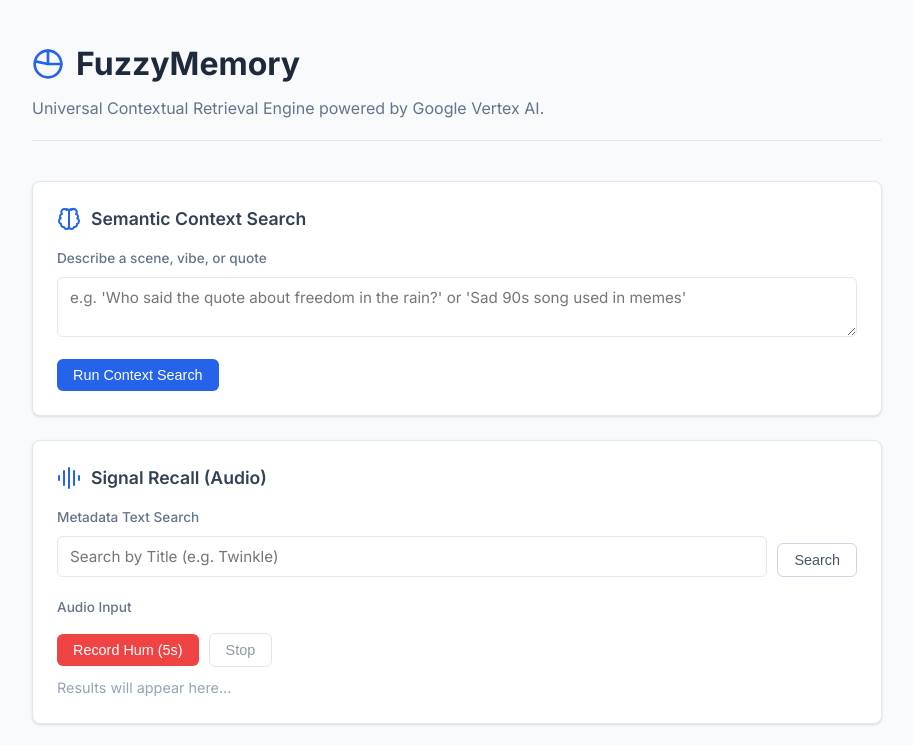
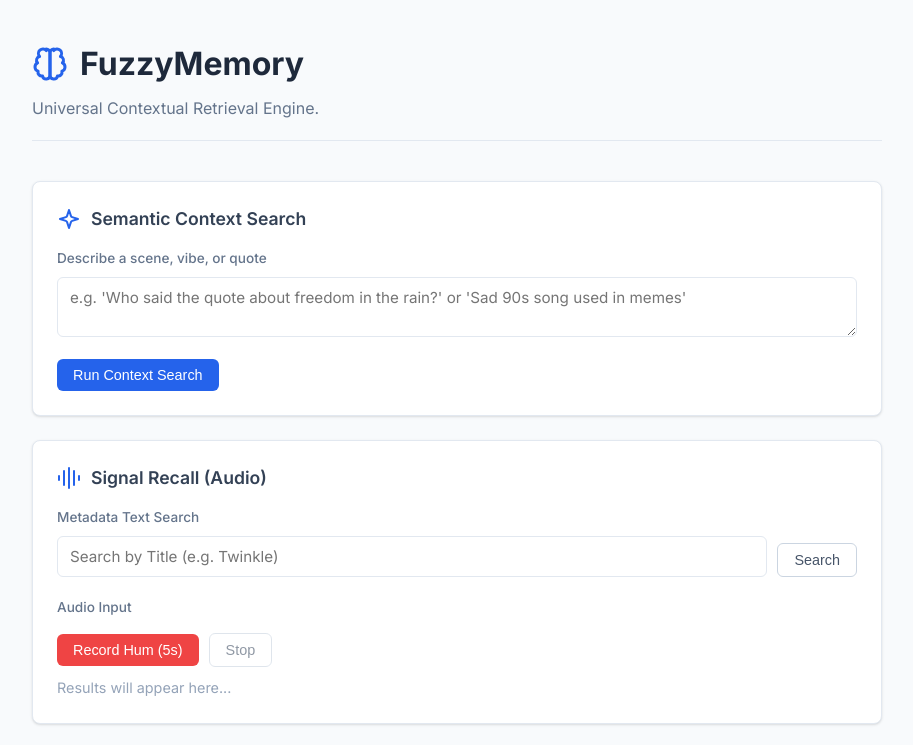
Before and after one commit to puja12-bit/FuzzyMemory-The-AI-Recall-Engine, a plain HTML site: page index.html in a window 1280 px wide. Shown: the top 745 px of the page, without its empty margins (183-1096 px from the left). Drawn offline with Linux system fonts and the light colour scheme.

Commit message:
index.html

```diff
--- a/index.html
+++ b/index.html
@@ -55,8 +55,8 @@
 
     .logo-icon {
       color: var(--primary);
-      width: 32px;
-      height: 32px;
+      width: 36px;
+      height: 36px;
     }
 
     .subtitle {
@@ -230,24 +230,22 @@
 
   <header>
     <h1>
-      <!-- Main Logo Icon -->
+      <!-- MAIN LOGO: BRAIN -->
       <svg class="logo-icon" viewBox="0 0 24 24" fill="none" stroke="currentColor" stroke-width="2" stroke-linecap="round" stroke-linejoin="round">
-        <path d="M12 2a10 10 0 1 0 10 10H12V2z"></path>
-        <path d="M12 2a10 10 0 0 1 10 10"></path>
-        <path d="M12 12L2.5 10"></path>
+        <path d="M9.5 2A2.5 2.5 0 0 1 12 4.5v15a2.5 2.5 0 0 1-4.96.44 2.5 2.5 0 0 1-2.96-3.08 3 3 0 0 1-.34-5.58 2.5 2.5 0 0 1 1.32-4.24 2.5 2.5 0 0 1 4.44-4A2.5 2.5 0 0 1 9.5 2Z"></path>
+        <path d="M14.5 2A2.5 2.5 0 0 0 12 4.5v15a2.5 2.5 0 0 0 4.96.44 2.5 2.5 0 0 0 2.96-3.08 3 3 0 0 0 .34-5.58 2.5 2.5 0 0 0-1.32-4.24 2.5 2.5 0 0 0-4.44-4A2.5 2.5 0 0 0 14.5 2Z"></path>
       </svg>
       FuzzyMemory
     </h1>
-    <div class="subtitle">Universal Contextual Retrieval Engine powered by Google Vertex AI.</div>
+    <div class="subtitle">Universal Contextual Retrieval Engine.</div>
   </header>
 
   <!-- 1. SEMANTIC SEARCH -->
   <section class="panel">
     <div class="panel-header">
-      <!-- Brain Icon -->
+      <!-- ICON: Sparkles (Vibe) -->
       <svg class="section-icon" viewBox="0 0 24 24" fill="none" stroke="currentColor" stroke-width="2" stroke-linecap="round" stroke-linejoin="round">
-        <path d="M9.5 2A2.5 2.5 0 0 1 12 4.5v15a2.5 2.5 0 0 1-4.96.44 2.5 2.5 0 0 1-2.96-3.08 3 3 0 0 1-.34-5.58 2.5 2.5 0 0 1 1.32-4.24 2.5 2.5 0 0 1 4.44-4A2.5 2.5 0 0 1 9.5 2Z"></path>
-        <path d="M14.5 2A2.5 2.5 0 0 0 12 4.5v15a2.5 2.5 0 0 0 4.96.44 2.5 2.5 0 0 0 2.96-3.08 3 3 0 0 0 .34-5.58 2.5 2.5 0 0 0-1.32-4.24 2.5 2.5 0 0 0-4.44-4A2.5 2.5 0 0 0 14.5 2Z"></path>
+        <path d="m12 3-1.912 5.813a2 2 0 0 1-1.275 1.275L3 12l5.813 1.912a2 2 0 0 1 1.275 1.275L12 21l1.912-5.813a2 2 0 0 1 1.275-1.275L21 12l-5.813-1.912a2 2 0 0 1-1.275-1.275L12 3Z"></path>
       </svg>
       <h2 class="panel-title">Semantic Context Search</h2>
     </div>
@@ -264,7 +262,7 @@
   <!-- 2. SIGNAL SEARCH -->
   <section class="panel">
     <div class="panel-header">
-      <!-- Waveform Icon -->
+      <!-- ICON: Audio Wave -->
       <svg class="section-icon" viewBox="0 0 24 24" fill="none" stroke="currentColor" stroke-width="2" stroke-linecap="round" stroke-linejoin="round">
         <path d="M12 2v20M17 5v14M7 5v14M2 10v4M22 10v4"></path>
       </svg>
@@ -292,7 +290,7 @@
   <!-- 3. CREATOR TOOLS -->
   <section class="panel">
     <div class="panel-header">
-      <!-- Shield Icon -->
+      <!-- ICON: Shield -->
       <svg class="section-icon" viewBox="0 0 24 24" fill="none" stroke="currentColor" stroke-width="2" stroke-linecap="round" stroke-linejoin="round">
         <path d="M12 22s8-4 8-10V5l-8-3-8 3v7c0 6 8 10 8 10z"></path>
       </svg>
```
